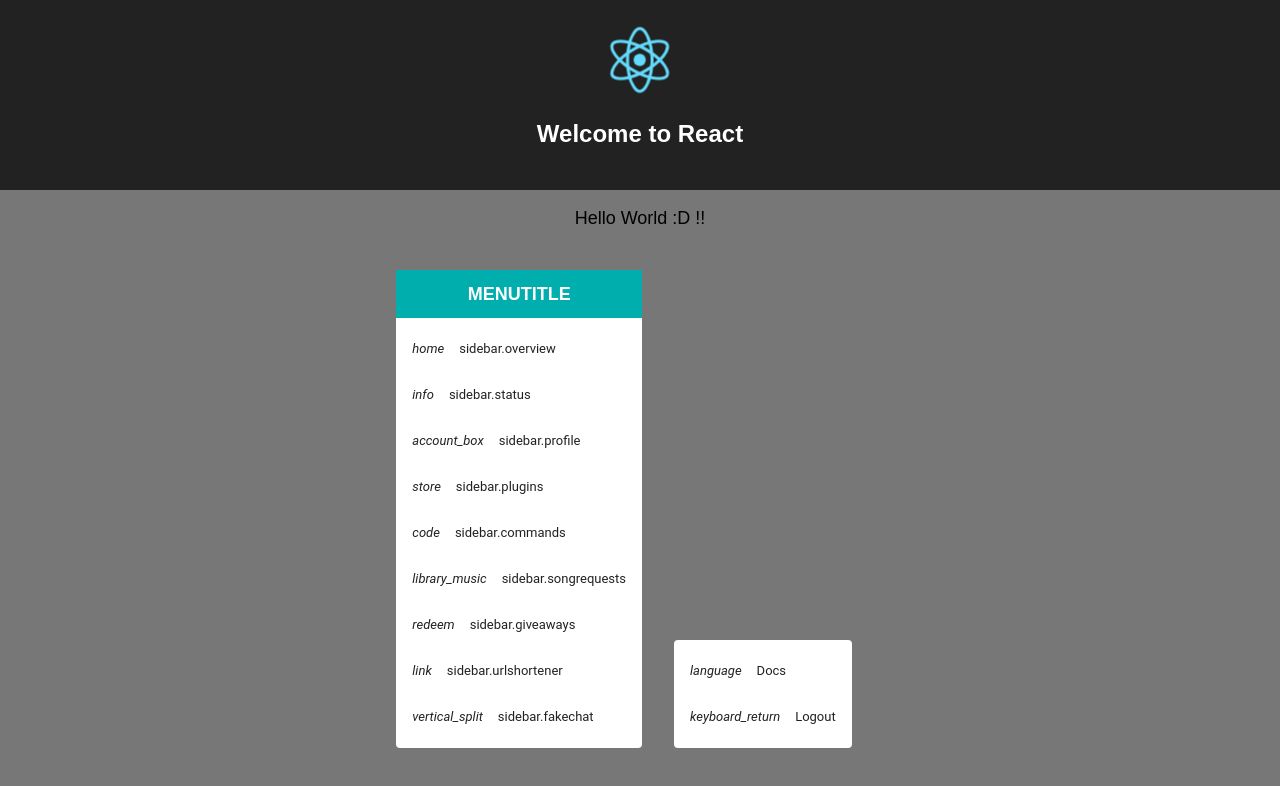
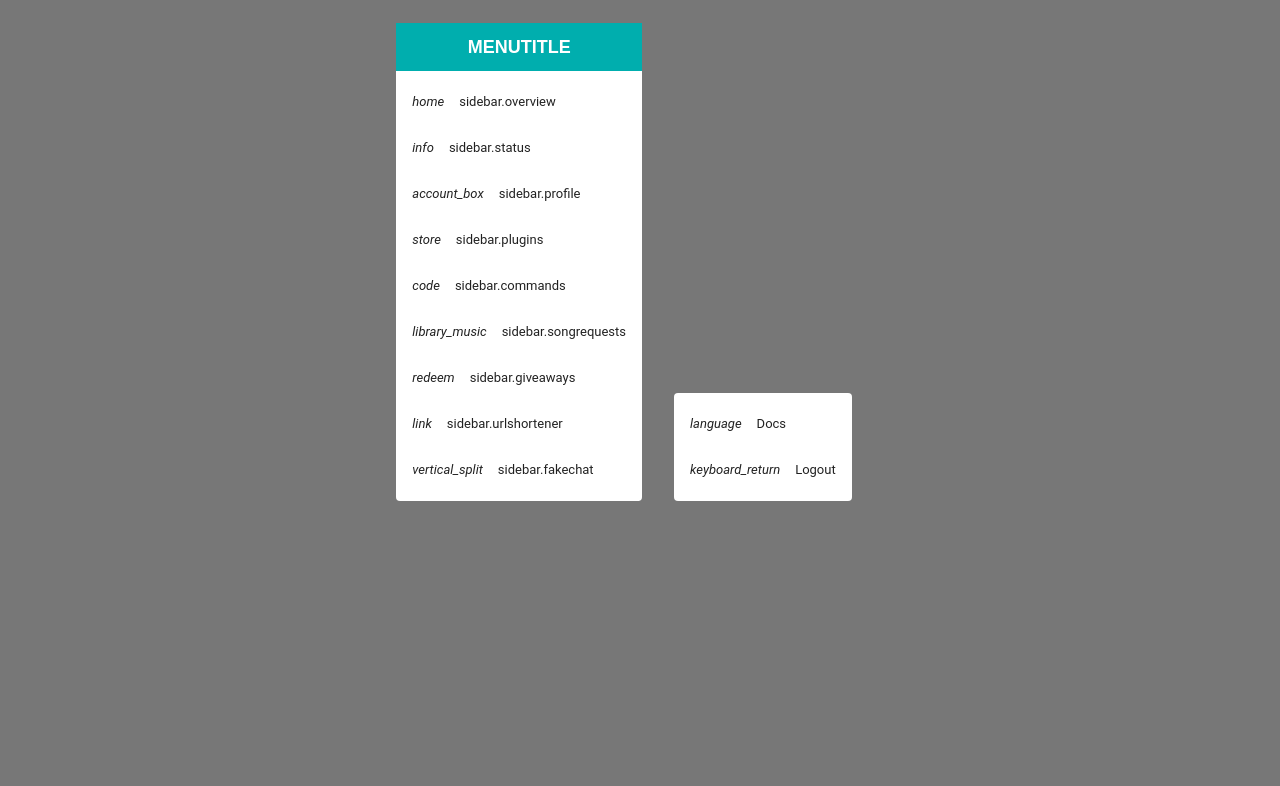
Before and after one commit to Twasi/twasi-desktop, a React (Create React App) app: page /fakechat in a window 1280 px wide. Shown: the top 786 px of the page. Built offline with nearby package versions, Linux system fonts and the light colour scheme.

Commit message:
- removed standard design + changed window size

```diff
--- a/src/App.js
+++ b/src/App.js
@@ -1,5 +1,4 @@
 import React, { Component } from 'react';
-import logo from './logo.svg';
 import './App.css';
 import Background from './components/background/Background.js';
 import Sidebar from './components/sidebar/Sidebar.js';
@@ -10,13 +9,6 @@
     return (
       <Router>
         <div className="App">
-          <header className="App-header">
-            <img src={logo} className="App-logo" alt="logo" />
-            <h1 className="App-title">Welcome to React</h1>
-          </header>
-          <p className="App-intro">
-            Hello World :D !!
-          </p>
           <Background />
           <Sidebar />
         </div>
--- a/src/electron-starter.js
+++ b/src/electron-starter.js
@@ -63,8 +63,8 @@
 // Auth
 app.on('ready', () => {
     const authWindow = new BrowserWindow({
-        width: 400,
-        height: 450,
+        width: 800,
+        height: 600,
         alwaysOnTop: true,
         autoHideMenuBar: true,
         webPreferences: {
```
Also changed, not shown: 1 other file (tests, documents, lock files or other folders).
